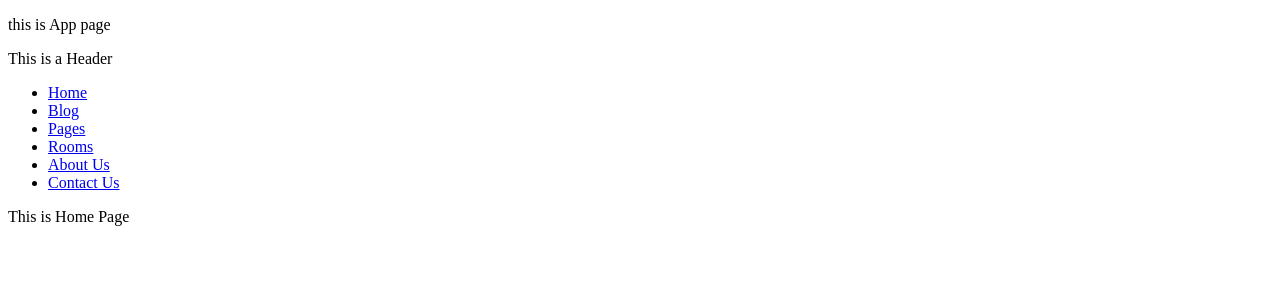
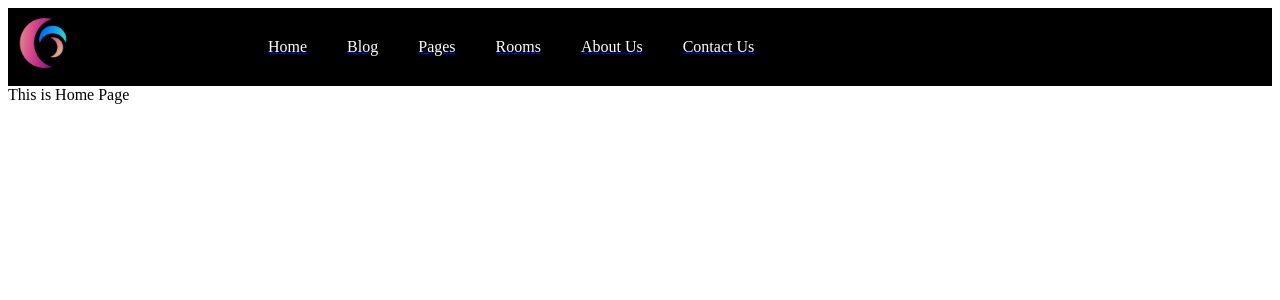
Before and after one commit to sachin-bhadoriya/Hotel_Website, a React (Vite) app: page /Home in a window 1280 px wide. Shown: the top 300 px of the page. Built offline with nearby package versions, Linux system fonts and the light colour scheme.

Commit message:
working on header and logo component

```diff
--- a/src/App.jsx
+++ b/src/App.jsx
@@ -2,14 +2,15 @@ import { useState } from 'react';
 //import reactLogo from './assets/react.svg'
 import {BrowserRouter as Router, Route,Routes,Link,Navigate} from 'react-router-dom';
 // import viteLogo from '/vite.svg'
-import './App.css';
-import Header from './Components/Header';
+import Styles from './App.module.css';
+import Header from './Components/JSXFile/Header';
 import Home from './Components/Home';
 import AboutUs from './Components/AboutUs';
 import Pages from './Components/Pages';
 import Rooms from './Components/Rooms';
 import Blog from './Components/Blog';
 import ContactUs from './Components/ContactUs';
+import LogoImage from  './Components/JSXFile/Logo';
 
 function App() {
   const [count, setCount] = useState(0)
@@ -20,18 +21,22 @@ function App() {
       <Router>
         <div>
 
-          <p>this is App page</p>
+        <div className={Styles.headerContainer}>
         <Header/>
+        </div>
+
 
 
 
             <Routes>
+                      <Route path="/Logo" element={<LogoImage/>}/>
                       <Route path="/Home" element={<Home />} />
                       <Route path="/Blog" element={<Blog/>}/>
                       <Route path="/Pages" element={<Pages/>}/>
                       <Route path="/Rooms"  element={<Rooms/>}/>
                       <Route path="/AboutUs"  element={<AboutUs/>}/>
                       <Route path="/ContactUs" element={<ContactUs/>}/>
+
                       {/* Add more routes here for other components if needed */}
                       <Route path="/" element={<Navigate to="/Home" />} />
             </Routes>
--- /dev/null
+++ b/src/Components/CSSFile/Header.module.css
@@ -0,0 +1,45 @@
+/* main  header of container */
+.container{
+    background-color: black;
+    color:white;
+    text-align:center;
+    padding : 10px;
+    display:flex;
+
+}
+
+nav ul{
+    list-style: none;   /*to remove bulletin points*/
+    text-align:center;
+    justify-content: flex-end;
+}
+/* to display in horizontal to flex*/
+.containerLink{
+    display:flex;
+    margin:20px;
+    text-align:right;
+}
+/* to padding in Link Name  */
+span{
+    margin:20px;
+    color:white;
+}
+/* hover text */
+span :hover{
+    color :yellow;
+    transform: scale(1.1);
+}
+/* to display logo in left */
+.logoimagecss{
+    justify-content: flex-start;
+
+}
+nav ul li{
+    justify-content:flex-end;
+}
+/* hove of link name */
+.containerLink a:hover {
+    color: #ff6347;         /* Change text color to Tomato on hover */
+    text-decoration: underline; /* Add underline on hover */
+    transform: scale(1.05);  /* Slightly enlarge the text on hover */
+  }
--- /dev/null
+++ b/src/Components/CSSFile/Logo.module.css
@@ -0,0 +1,6 @@
+/* used to change image length and width */
+img{
+    width:50px;
+    height:50px;
+    margin-right:120px;
+}
--- a/src/Components/Header.jsx
+++ /dev/null
@@ -1,36 +0,0 @@
-import {Link} from 'react-router-dom'
-
-
-const Header=()=>{
-    return (
-        <>
-
-            <header>
-            <div>
-                <p>This is a Header</p>
-                <nav>
-                <ul>
-                    <li>
-                    <Link to="/Home">Home</Link>
-                    </li><li>
-                    <Link to="/Blog">Blog</Link>
-                    </li><li>
-                    <Link to="/Pages">Pages</Link>
-                    </li><li>
-                    <Link to="/Rooms">Rooms</Link>
-                    </li><li>
-                    <Link to ="/AboutUs">About Us</Link>
-                    </li><li>
-                    <Link to="/ContactUs">Contact Us</Link>
-                    </li>
-                    {/* You can add more links here for other routes if needed */}
-                </ul>
-                </nav>
-
-            </div>
-            </header>
-
-        </>
-    );
-}
-export default Header;
--- /dev/null
+++ b/src/Components/JSXFile/Header.jsx
@@ -0,0 +1,45 @@
+
+// this is a header
+import {Link} from 'react-router-dom'
+import Styles from  '../CSSFile/Header.module.css';
+import LogoImage from '../JSXFile/Logo'
+
+const Header=()=>{
+    return (
+        <>
+            <header>
+            <div className={Styles.container}>
+                {/* This is a Header */}
+                <LogoImage />
+                <nav>
+                <ul className={Styles.containerLink}>
+                    {/* <li>
+                        <Link to="/Logo">Logo</Link>
+                    </li> */}
+
+
+                    <li>
+                        <Link to="/Home"><span>Home</span></Link>
+                    </li><li>
+                        <Link to="/Blog"><span>Blog</span></Link>
+                    </li><li>
+                        <Link to="/Pages"><span>Pages</span></Link>
+                    </li><li>
+                        <Link to="/Rooms"><span>Rooms</span></Link>
+                    </li><li>
+                        <Link to ="/AboutUs"><span>About Us</span></Link>
+                    </li><li>
+                        <Link to="/ContactUs"><span>Contact Us</span></Link>
+                    </li>
+
+                    {/* You can add more links here for other routes if needed */}
+                </ul>
+                </nav>
+
+            </div>
+            </header>
+
+        </>
+    );
+}
+export default Header;
--- /dev/null
+++ b/src/Components/JSXFile/Logo.jsx
@@ -0,0 +1,18 @@
+import React from 'react';
+import LogoImage from '../../images/logo.png';
+import Styles from '../CSSFile/Logo.module.css';
+
+const Logo =()=>{
+    return (
+        <>
+        <div>
+            <img src={LogoImage} alt="src" />
+        </div>
+
+
+
+        </>
+    );
+
+}
+export default Logo;
```
Also changed, not shown: src/Components/Footer.jsx (added, +13 -0 lines), src/Components/JSXFile/BookNow.jsx (added, +12 -0 lines), src/App.css (deleted), src/App.module.css (added), src/Images/logo.png (added). Lines whose indentation alone changed are shown as unchanged.
